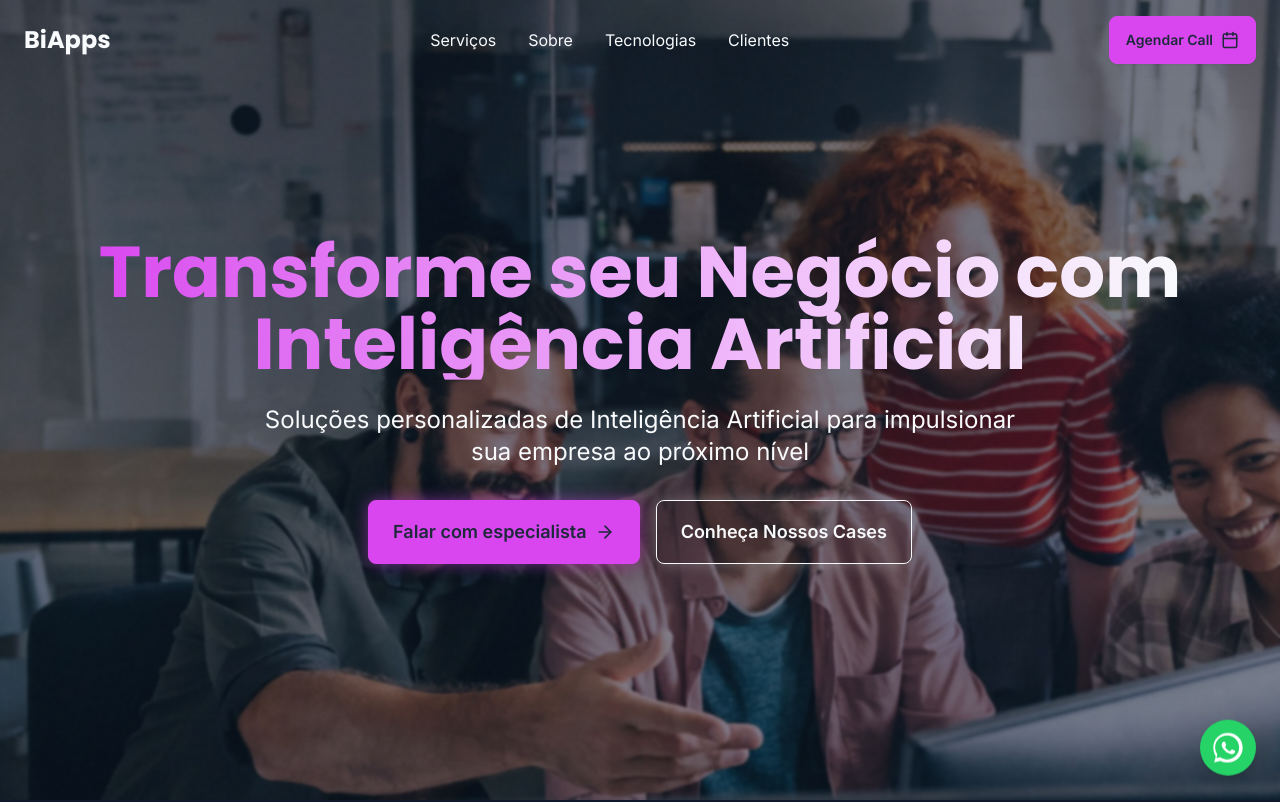
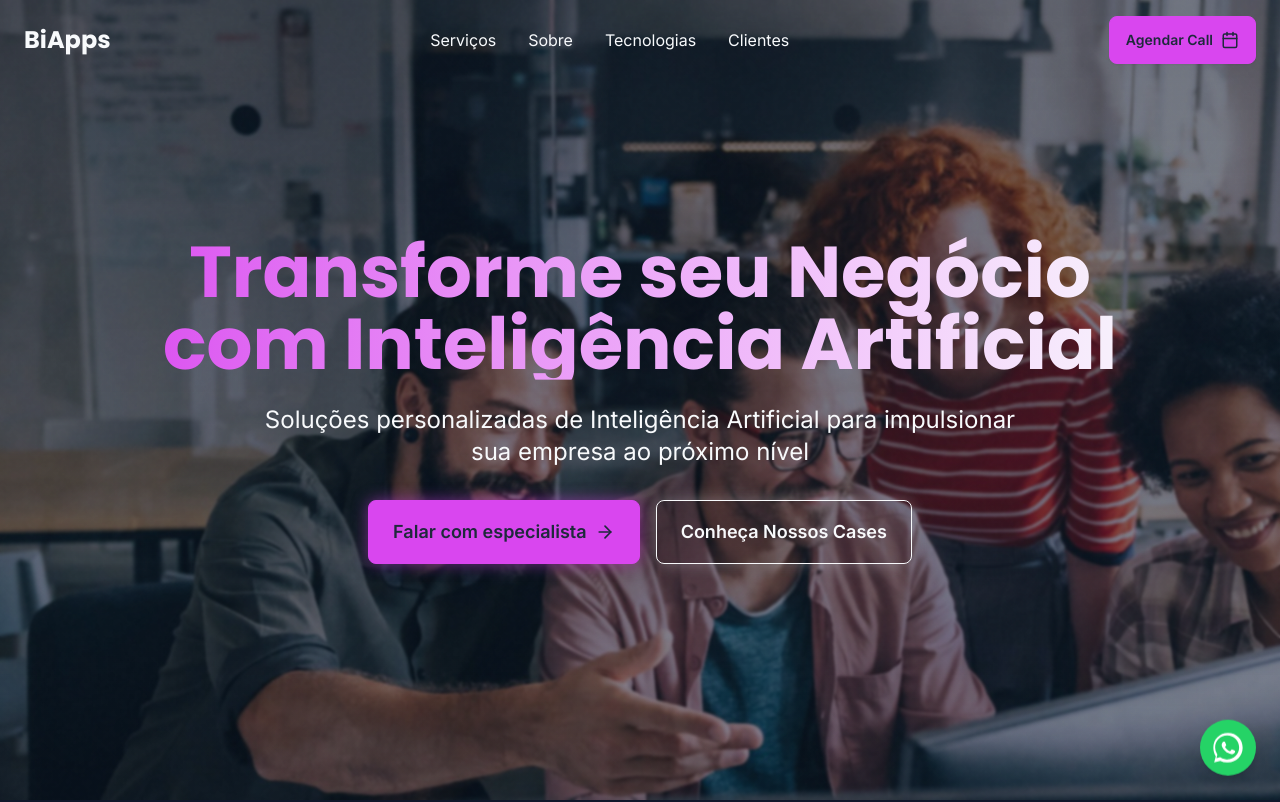
Before and after one commit to andomingos87/biapps-sales-hub, a React (Vite) app: page / in a window 1280 px wide. Shown: the top 802 px of the page. Built offline with nearby package versions, Linux system fonts and the light colour scheme.

Commit message:
Increase internal spacing
Adjusted internal spacing to prevent text from being cut off.
[skip gpt_engineer]

```diff
--- a/src/components/Hero.tsx
+++ b/src/components/Hero.tsx
@@ -21,8 +21,8 @@ export const Hero = () => {
       </div>
 
       {/* Content */}
-      <div className="max-w-7xl mx-auto text-center relative z-10">
-        <h1 className="heading text-5xl md:text-7xl mb-6 bg-gradient-to-r from-primary to-base-content bg-clip-text text-transparent animate-float">
+      <div className="max-w-7xl mx-auto text-center relative z-10 py-16">
+        <h1 className="heading text-5xl md:text-7xl mb-6 bg-gradient-to-r from-primary to-base-content bg-clip-text text-transparent animate-float px-4">
           Transforme seu Negócio com Inteligência Artificial
         </h1>
         <p className="text-xl md:text-2xl mb-8 max-w-3xl mx-auto">
```
